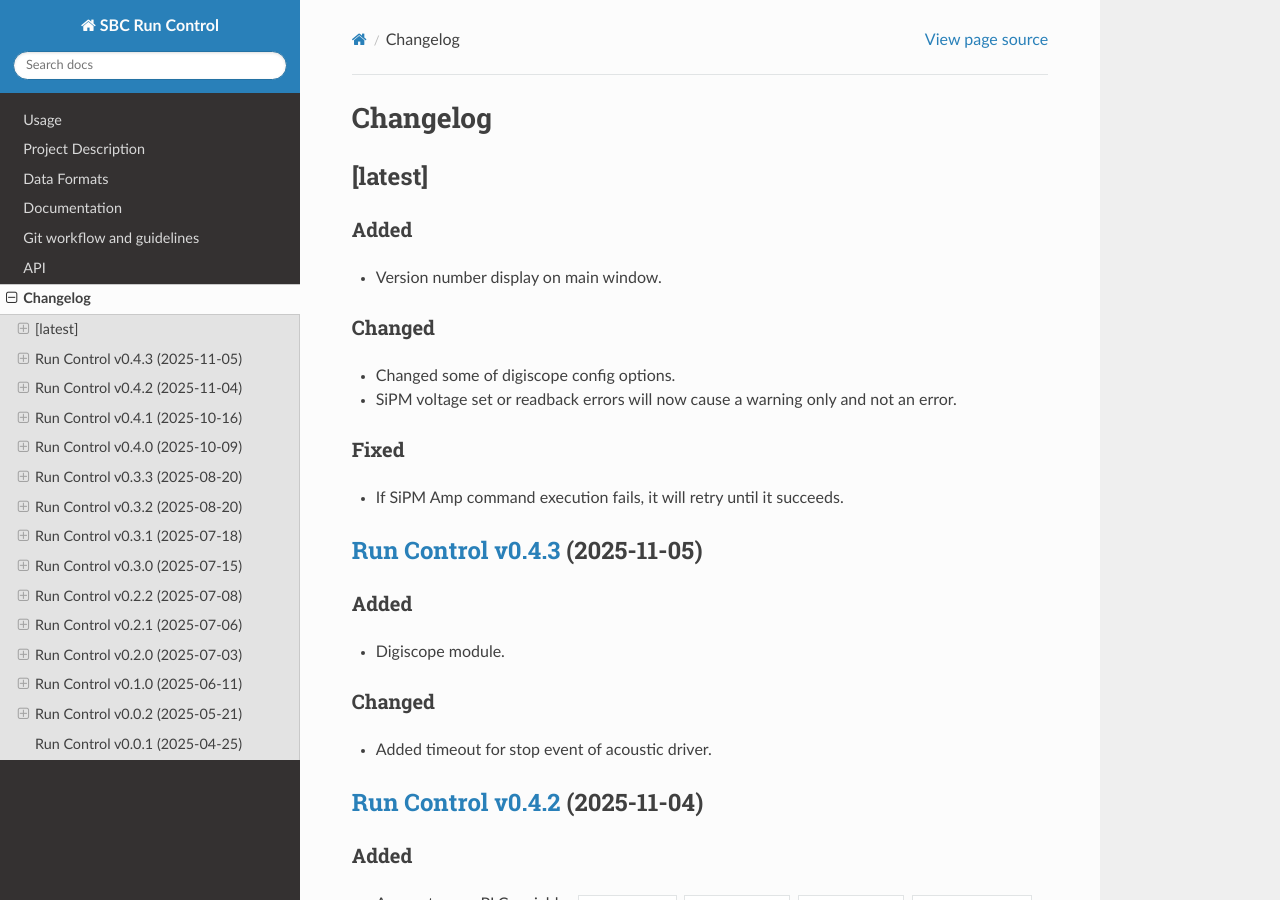
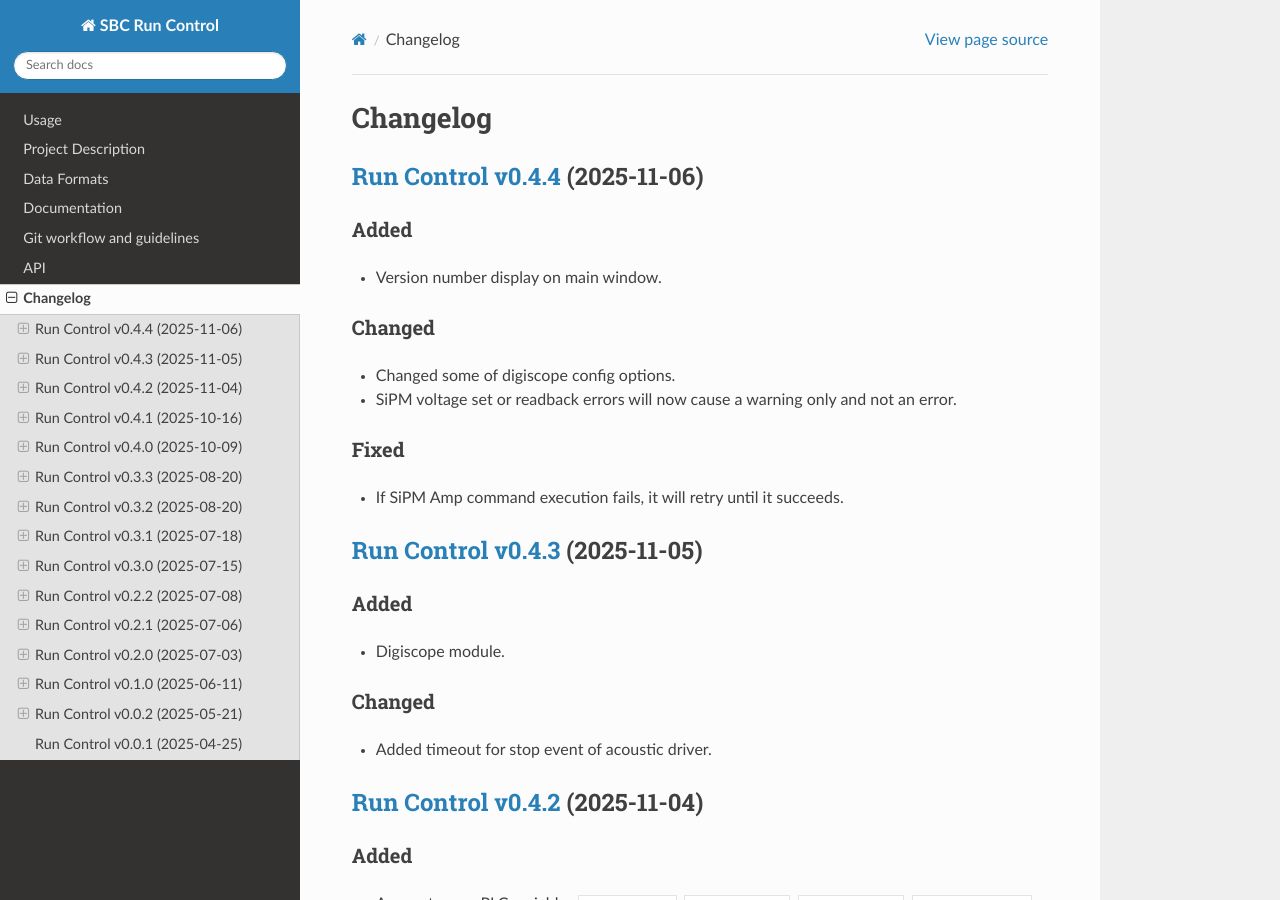
Before and after one commit to SBC-Collaboration/SBC-RunControl, a Sphinx documentation site: the page built from docs/changelog.md, in a window 1280 px wide and 900 px high. Built offline with Sphinx 7.4.7 and the Read the Docs theme 3.1.0, drawn with Linux system fonts in a browser that asks for light colours.

Commit message:
Prepare for v0.4.4

```diff
--- a/docs/changelog.md
+++ b/docs/changelog.md
@@ -1,6 +1,6 @@
 # Changelog
 
-## [latest]
+## [Run Control v0.4.4](https://github.com/SBC-Collaboration/SBC-RunControl/releases/tag/v0.4.4) (2025-11-06)
 ### Added
 - Version number display on main window.
 ### Changed
--- a/docs/conf.py
+++ b/docs/conf.py
@@ -7,8 +7,8 @@ project = 'SBC Run Control'
 copyright = '2024-2025 SBC Collaboration'
 author = 'SBC Collaboration'
 
-release = '0.4.3'
-version = '0.4.3'
+release = '0.4.4'
+version = '0.4.4'
 
 # -- General configuration
 
```
